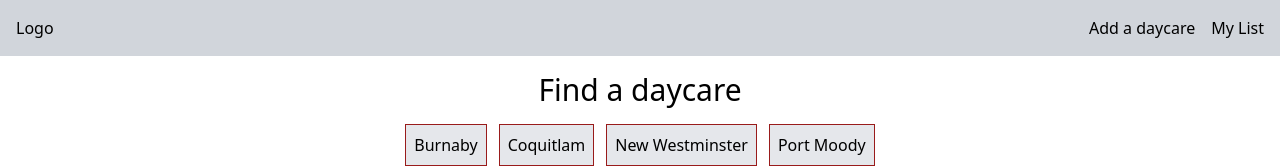
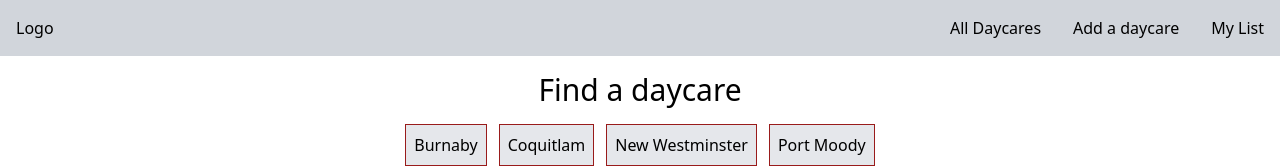
Before and after one commit to amysujunglee/find-daycare, a React (Create React App) app: page / in a window 1280 px wide. Shown: the top 168 px of the page. Built offline with nearby package versions, Linux system fonts and the light colour scheme; the HTML template or start-up script is replaced by a standard one.

Commit message:
addin Link component from react-router-dom

```diff
--- a/src/App.js
+++ b/src/App.js
@@ -2,15 +2,19 @@ import { Routes, Route } from 'react-router-dom'
 import AllDaycaresPage from "./pages/AllDaycares";
 import AddDaycarePage from './pages/AddDaycare';
 import FavouritesPage from './pages/Favourites'
+import Header from './components/Header';
+import Footer from './components/Footer';
 
 function App() {
   return (
     <div>
+      <Header />
       <Routes>
         <Route path="/" element={<AllDaycaresPage />} />
         <Route path="/add-daycare" element={<AddDaycarePage />} />
         <Route path="/favourites" element={<FavouritesPage />} />
       </Routes>
+      <Footer />
     </div>
   );
 }
--- a/src/components/Header.js
+++ b/src/components/Header.js
@@ -1,13 +1,17 @@
-import React from 'react'
+import { Link } from 'react-router-dom'
 
 const Header = () => {
     return (
-        <header className='bg-gray-300 p-4'>
-            <ul className='flex'>
-                <li className='mr-auto'><a href="/" className='hover:underline hover:underline-offset-4'>Logo</a></li>
-                <li><a href="/add-daycare" className='hover:underline hover:underline-offset-4'>Add a daycare</a></li>
-                <li className='ml-4'><a href="/favourites" className='hover:underline hover:underline-offset-4'>My List</a></li>
-            </ul>
+        <header className='bg-gray-300 p-4 flex justify-between'>
+            <div><Link to='/' className='hover:underline hover:underline-offset-4'>Logo</Link></div>
+            <nav>
+                <ul className='flex gap-8'>
+                    <li><Link to='/' className='hover:underline hover:underline-offset-4'>All Daycares</Link></li>
+                    <li><Link to="/add-daycare" className='hover:underline hover:underline-offset-4'>Add a daycare</Link></li>
+                    <li><Link to="/favourites" className='hover:underline hover:underline-offset-4'>My List</Link></li>
+                </ul>
+            </nav>
+
         </header>
     )
 }
--- a/src/pages/AddDaycare.js
+++ b/src/pages/AddDaycare.js
@@ -1,12 +1,7 @@
-import Header from '../components/Header'
-import Footer from '../components/Footer'
-
 const AddDaycarePage = () => {
     return (
         <div>
-            <Header />
             Add Daycare page
-            <Footer />
         </div>
     )
 }
--- a/src/pages/AllDaycares.js
+++ b/src/pages/AllDaycares.js
@@ -1,12 +1,9 @@
 import RegionBtn from '../components/RegionBtn'
 import Daycare from '../components/Daycare'
-import Header from '../components/Header'
-import Footer from '../components/Footer'
 
 const AllDaycaresPage = () => {
     return (
         <div>
-            <Header />
             <h1 className="text-3xl w-full text-center my-4">Find a daycare</h1>
             <div className="flex w-full mx-0 gap-3 justify-center">
                 <RegionBtn name="Burnaby" />
@@ -15,7 +12,6 @@ const AllDaycaresPage = () => {
                 <RegionBtn name="Port Moody" />
             </div>
             <Daycare />
-            <Footer />
         </div>
     )
 }
--- a/src/pages/Favourites.js
+++ b/src/pages/Favourites.js
@@ -1,12 +1,7 @@
-import Header from '../components/Header'
-import Footer from '../components/Footer'
-
 const FavouritesPage = () => {
     return (
         <div>
-            <Header />
             Favourites Page
-            <Footer />
         </div>
     )
 }
```
